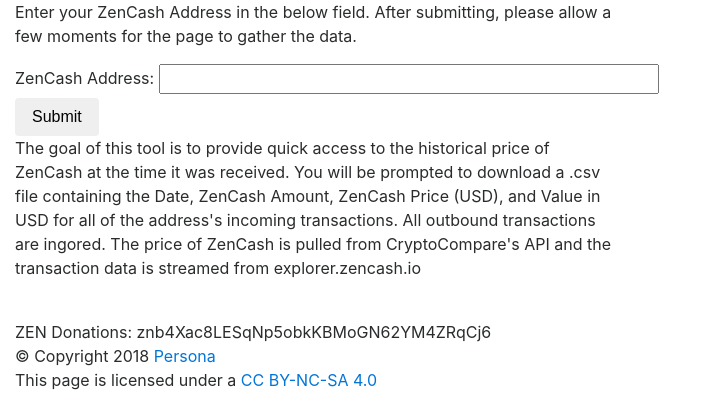
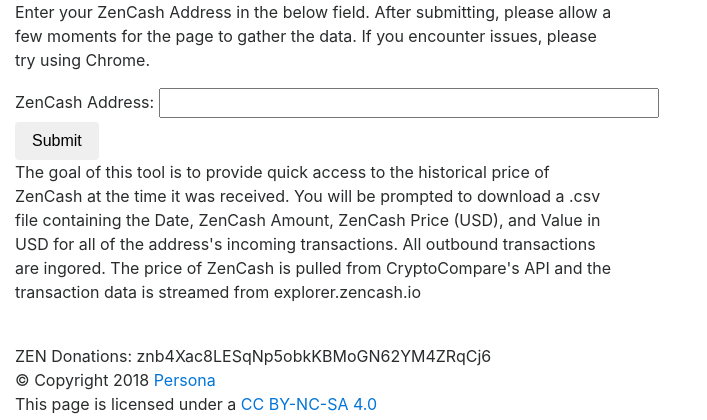
Before and after one commit to PersonaOnTheRun/zen-historical-tool, a Flask app: page / in a window 1280 px wide. Shown: the top 420 px of the page, without its empty margins (0-707 px from the left). Run offline with Flask 2, Linux system fonts and the light colour scheme; some libraries are stand-ins or nearby versions.

Commit message:
USE CHROME

```diff
--- a/templates/index.html
+++ b/templates/index.html
@@ -7,7 +7,7 @@
 </head>
 <body>
     <div class="container-fluid">
-      <p class="text-left" style="max-width: 600px;">Enter your ZenCash Address in the below field. After submitting, please allow a few moments for the page to gather the data. </p>
+      <p class="text-left" style="max-width: 600px;">Enter your ZenCash Address in the below field. After submitting, please allow a few moments for the page to gather the data. If you encounter issues, please try using Chrome.</p>
       <form method = "POST">
         <label>ZenCash Address:</label>
         <input style="width: 500px;" type="text" name="zenaddress"><br>
```
